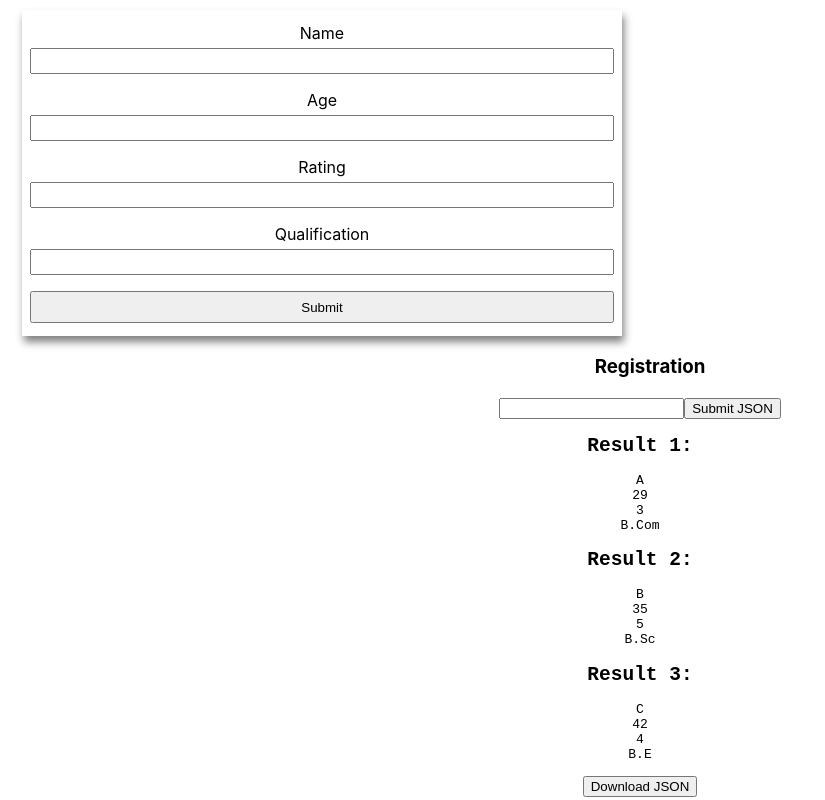
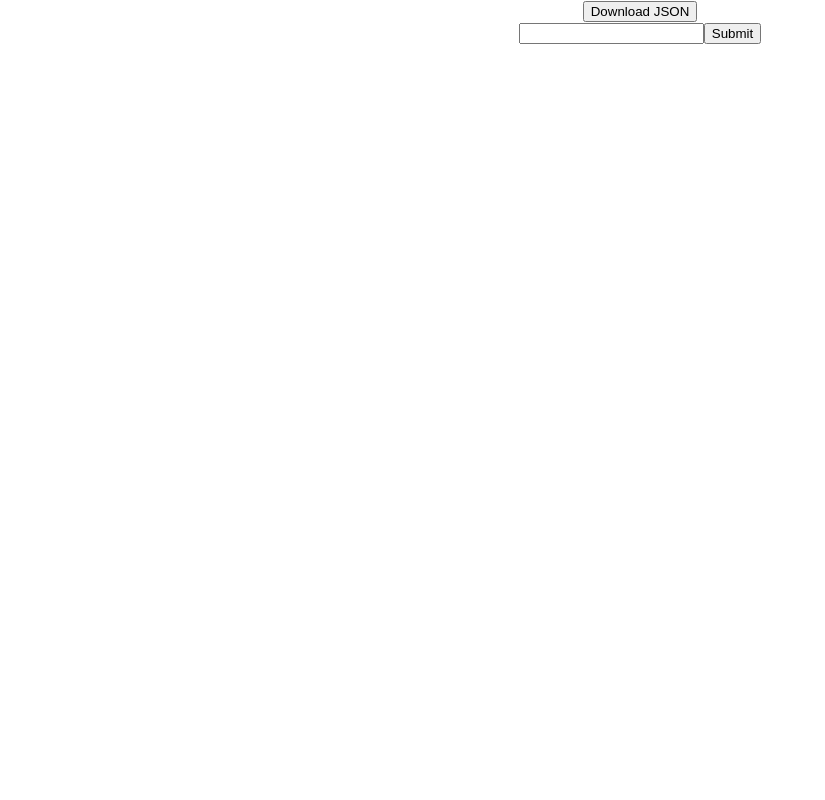
Before and after one commit to capntechbeard/react-dynamicform, a React (Create React App) app: page / in a window 1280 px wide. Shown: the whole page, without its empty margins (0-825 px from the left). Built offline with nearby package versions, Linux system fonts and the light colour scheme.

Commit message:
Read input values from user

```diff
--- a/src/App.js
+++ b/src/App.js
@@ -3,31 +3,51 @@ import DynamicForm from "./components/DynamicForm";
 import "./App.css";
 
 class App extends Component {
-  state = {
-    data: [
-      {
-        id: 1,
-        name: "A",
-        age: 29,
-        qualification: "B.Com",
-        rating: 3
-      },
-      {
-        id: 2,
-        name: "B",
-        age: 35,
-        qualification: "B.Sc",
-        rating: 5
-      },
-      {
-        id: 3,
-        name: "C",
-        age: 42,
-        qualification: "B.E",
-        rating: 4
-      }
-    ]
-  };
+  // state = {
+  //   data: [
+  //     {
+  //       id: 1,
+  //       name: "A",
+  //       age: 29,
+  //       qualification: "B.Com",
+  //       rating: 3
+  //     },
+  //     {
+  //       id: 2,
+  //       name: "B",
+  //       age: 35,
+  //       qualification: "B.Sc",
+  //       rating: 5
+  //     },
+  //     {
+  //       id: 3,
+  //       name: "C",
+  //       age: 42,
+  //       qualification: "B.E",
+  //       rating: 4
+  //     }
+  //   ]
+  // };
+
+  constructor(props) {
+    super(props);
+
+    this.state = {
+      username: ""
+    };
+
+    this.updateInput = this.updateInput.bind(this);
+    this.handleSubmit = this.handleSubmit.bind(this);
+  }
+
+  updateInput(event) {
+    this.setState({ username: event.target.value });
+  }
+
+  handleSubmit() {
+    console.log("Your input value is: " + this.state.username);
+    //Send state to the server code
+  }
 
   downloadTxtFile = () => {
     const element = document.createElement("a");
@@ -60,30 +80,10 @@ class App extends Component {
     );
   };
 
-  onSubmitJSON = model => {
-    model.id = +new Date();
-    this.setState({
-      data: [model, ...this.state.data]
-    });
-    alert(
-      "Name: " +
-        JSON.stringify(this.state.data[0].name).replace(/^"(.+)"$/, "$1") +
-        "     Age: " +
-        JSON.stringify(this.state.data[0].age) +
-        "     Rating: " +
-        JSON.stringify(this.state.data[0].rating) +
-        "     Qualification: " +
-        JSON.stringify(this.state.data[0].qualification).replace(
-          /^"(.+)"$/,
-          "$1"
-        )
-    );
-  };
-
   render() {
     return (
       <div className="App">
-        <DynamicForm
+        {/* <DynamicForm
           className="form"
           title="Registration"
           model={[
@@ -101,14 +101,7 @@ class App extends Component {
             this.onSubmit(model);
           }}
         />
-        <input id="inputJSON" />
-        <button
-          onClick={model => {
-            this.onSubmit(model);
-          }}
-        >
-          Submit JSON
-        </button>
+
         <pre>
           <h2>Result 1:</h2>
           {JSON.stringify(this.state.data[0].name).replace(/^"(.+)"$/, "$1")}
@@ -143,9 +136,11 @@ class App extends Component {
             /^"(.+)"$/,
             "$1"
           )}
-        </pre>
+        </pre> */}
         <button onClick={this.downloadTxtFile}>Download JSON</button>
         <br />
+        <input type="text" onChange={this.updateInput} />
+        <input type="submit" onClick={this.handleSubmit} />
       </div>
     );
   }
```
